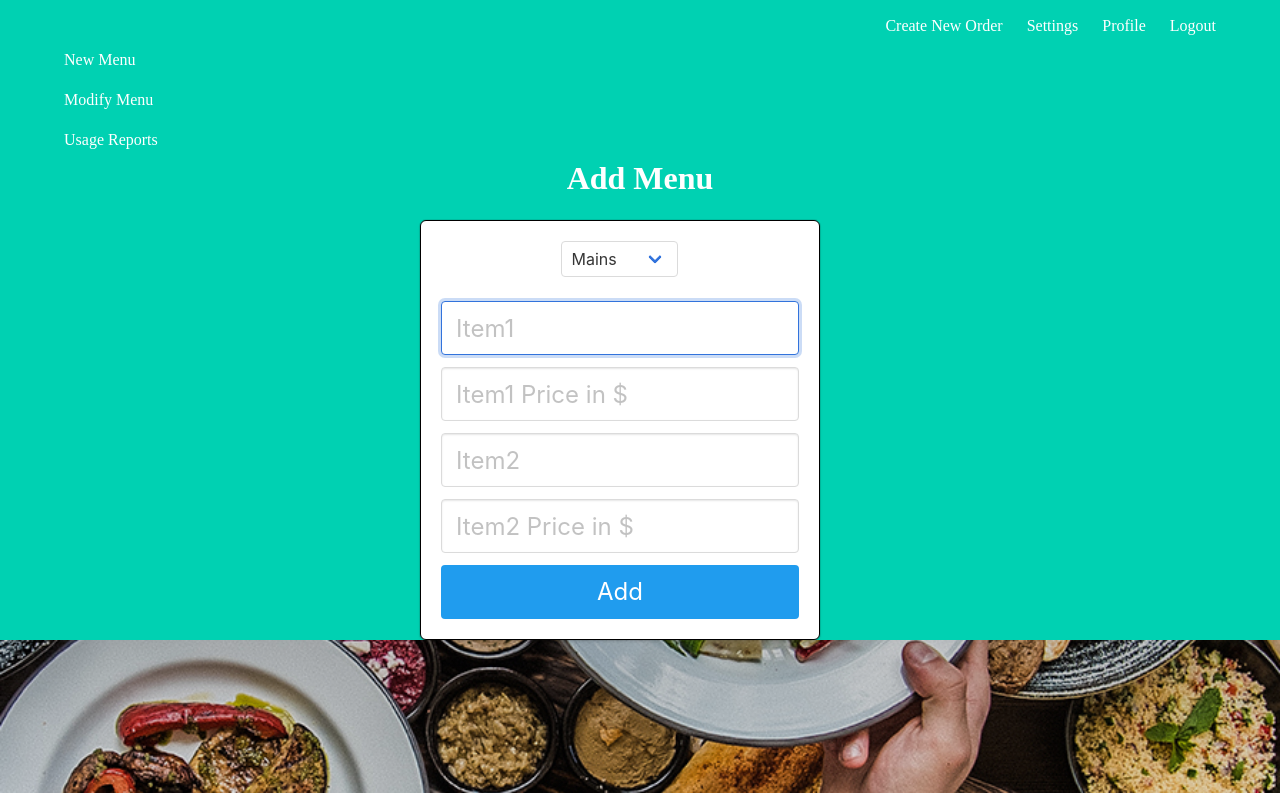
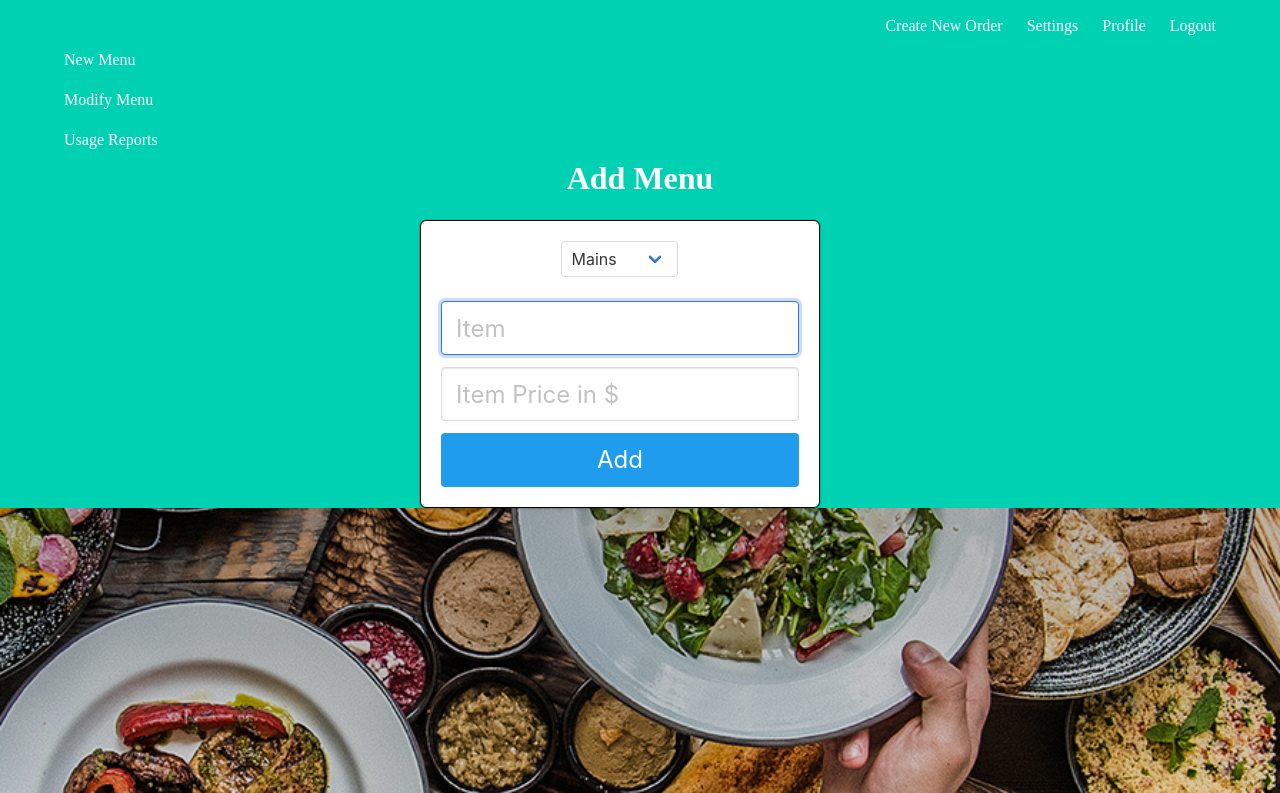
Before and after one commit to akshatgit/Badger-Bytes-OrderManagement-System, a Flask app: page /admin/newmenu in a window 1280 px wide. Shown: the top 793 px of the page. Run offline with Flask 2, Linux system fonts and the light colour scheme; a user stored in the database is signed in; parts of the project's set-up code (start-up, migrations or seed data) failed here and were passed over.

Commit message:
admin feature

```diff
--- a/routes.py
+++ b/routes.py
@@ -211,11 +211,14 @@ def admin_newmenu():
 
     if request.method == 'POST':
         print(request.form)
+        menutype = request.form('menutype')
+        item = request.form('item')
+        price = abs(request.form('price'))
         # newItem = MenuItem(name=request.form['name'], image=flask.request.files.get('image', ''), price=request.form[
         #                        'price'], availability=request.form['availability'], user_id=admin.user_id)
         # # session.add(newItem)
         # session.commit()
-        flash('New menu %s item has been successfully added' % (newItem.name))
+        # flash('New menu %s item has been successfully added' % (newItem.name))
         return redirect(url_for('admin/admin_showMenu', restaurant_id=restaurant_id))
     else:
         return render_template('admin_newmenu.html')
@@ -255,10 +258,6 @@ def admin_usage():
     '''
     """Run and display various analytics reports."""
 
-    # with open('system_data.dat', 'wb') as f:
-    #     pickle.dump(data, f)
-    #     products = menu.query.all()
-    #     purchases = Purchase.query.all()
     inputFile = open('system_data.dat', 'rb')
     new_dict = pickle.load(inputFile)
     purchases_by_day = new_dict()
--- a/src/order_system.py
+++ b/src/order_system.py
@@ -33,6 +33,11 @@ class OrderSystem:
         for item in self._menus:
             print(item)
         return self._menus
+
+    def add_item_menu(self, menutype, item, price):
+        if menutype not in self._menus:
+            return "error in menutype"
+        # self._menus[menutype].
 
     # get a menu
     def get_menu(self, menu_name: str) -> Menu:
--- a/templates/admin_newmenu.html
+++ b/templates/admin_newmenu.html
@@ -14,7 +14,7 @@
 
                         <!-- <label for="Users">Choose a user account:</label> -->
                 <div class="select">
-                <select name="User" id="menuype">
+                <select name="menutype" id="menuype">
                         <option value="mains">Mains</option>
                         <option value="sides">Sides</option>
                         <option value="drinks">Drinks</option>
@@ -26,25 +26,13 @@
 
                 <div class="field">
                         <div class="control">
-                        <input class="input is-large" type="Item1" name="item1" placeholder="Item1" autofocus="">
+                        <input class="input is-large" type="text" name="item" placeholder="Item" autofocus="">
                         </div>
                 </div>
 
                 <div class="field">
                         <div class="control">
-                        <input class="input is-large" type="Price Item1" name="price1" placeholder="Item1 Price in $" autofocus="">
-                        </div>
-                </div>
-
-                <div class="field">
-                        <div class="control">
-                        <input class="input is-large" type="Item2" name="item2" placeholder="Item2" autofocus="">
-                        </div>
-                </div>
-
-                <div class="field">
-                        <div class="control">
-                        <input class="input is-large" type="Price Item2" name="price2" placeholder="Item2 Price in $" autofocus="">
+                        <input class="input is-large" type="number" name="price" placeholder="Item Price in $" autofocus="">
                         </div>
                 </div>
 
```
